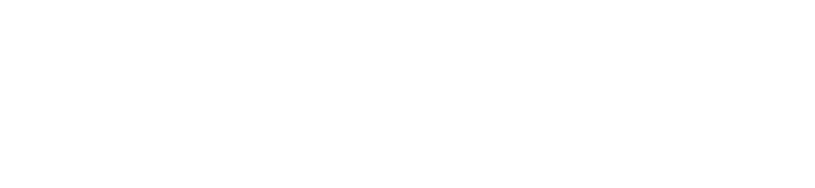
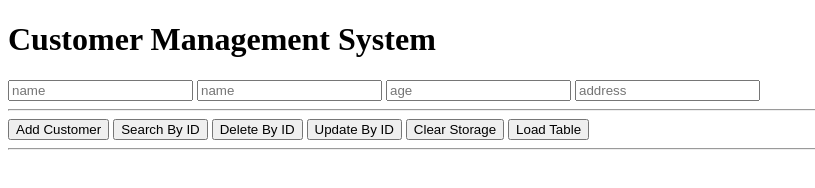
Before and after one commit to SAVINDUGUNATHILAKA/IT-Day-08, a plain HTML site: page index.html in a window 1280 px wide. Shown: the whole page, without its empty margins (0-815 px from the left). Drawn offline with Linux system fonts and the light colour scheme.

Commit message:
refactor: clean up localStorage operations and enhance button functionality in HTML

```diff
--- a/app.js
+++ b/app.js
@@ -17,20 +17,52 @@
 
 //------------------------------------------------------------------------------------
 
-let customer = {
-    name: "kamal",
-    age: 12,
-    isActive: true,
+// let customer = {
+//     name: "kamal",
+//     age: 12,
+//     isActive: true,
+// }
+
+// let stringCustomer = JSON.stringify(customer);
+
+// localStorage.setItem("customer", stringCustomer);
+
+// let retCustomer = localStorage.getItem("customer");
+
+// let jsonCustoemr = JSON.parse(retCustomer);
+
+// console.log(jsonCustoemr.name);
+
+// console.log(customer);
+
+
+const customerList = []
+
+
+function btnAddCustomerOnAction(){
+    let customer = {
+        id:document.getElementById("txtcustomerId").value,
+    }
+
+    alert("add customer");
 }
 
-let stringCustomer = JSON.stringify(customer);
+function btnSearchByIdOnAction(){
+    alert("search customer")
+}
 
-localStorage.setItem("customer", stringCustomer);
+function btnDeleteByIdOnAction(){
+    alert("delete customer");
+}
 
-let retCustomer = localStorage.getItem("customer");
+function btnUpdateByIdOnAction(){
+    alert("update customer")
+}
 
-let jsonCustoemr = JSON.parse(retCustomer);
+function btnClearStorageOnAction(){
+    localStorage.clear();
+}
 
-console.log(jsonCustoemr.name);
-
-console.log(customer);
+function btnLoadTableOnAction(){
+    alert("load Table");
+}
--- a/index.html
+++ b/index.html
@@ -1,15 +1,48 @@
 <!DOCTYPE html>
 <html lang="en">
+
 <head>
     <meta charset="UTF-8">
     <meta name="viewport" content="width=device-width, initial-scale=1.0">
     <title>Document</title>
 </head>
+
 <body>
+
+    <h1>Customer Management System</h1>
+
+    <input type="text" placeholder="name" id="textCustomerId">
+    <input type="text" placeholder="name" id="txtCustomerName">
+    <input type="text" placeholder="age" id="txtCustomerAge">
+    <input type="text" placeholder="address" id="txtCustomerAddress">
+
+    <hr>
+
+    <input type="button" value="Add Customer" onclick="btnAddCustomerOnAction()">
+    <input type="button" value="Search By ID" onclick="btnSearchByIdOnAction()">
+    <input type="button" value="Delete By ID" onclick="btnDeleteByIdOnAction()">
+    <input type="button" value="Update By ID" onclick="btnUpdateByIdOnAction()">
+    <input type="button" value="Clear Storage" onclick="btnClearStorageOnAction()">
+    <input type="button" value="Load Table" onclick="btnLoadTableOnAction()">
+
+    <hr>
+
+
+
+
+
+
+
+
+
+
+
+
 
 
 
 
     <script src="/app.js"></script>
 </body>
+
 </html>
```
